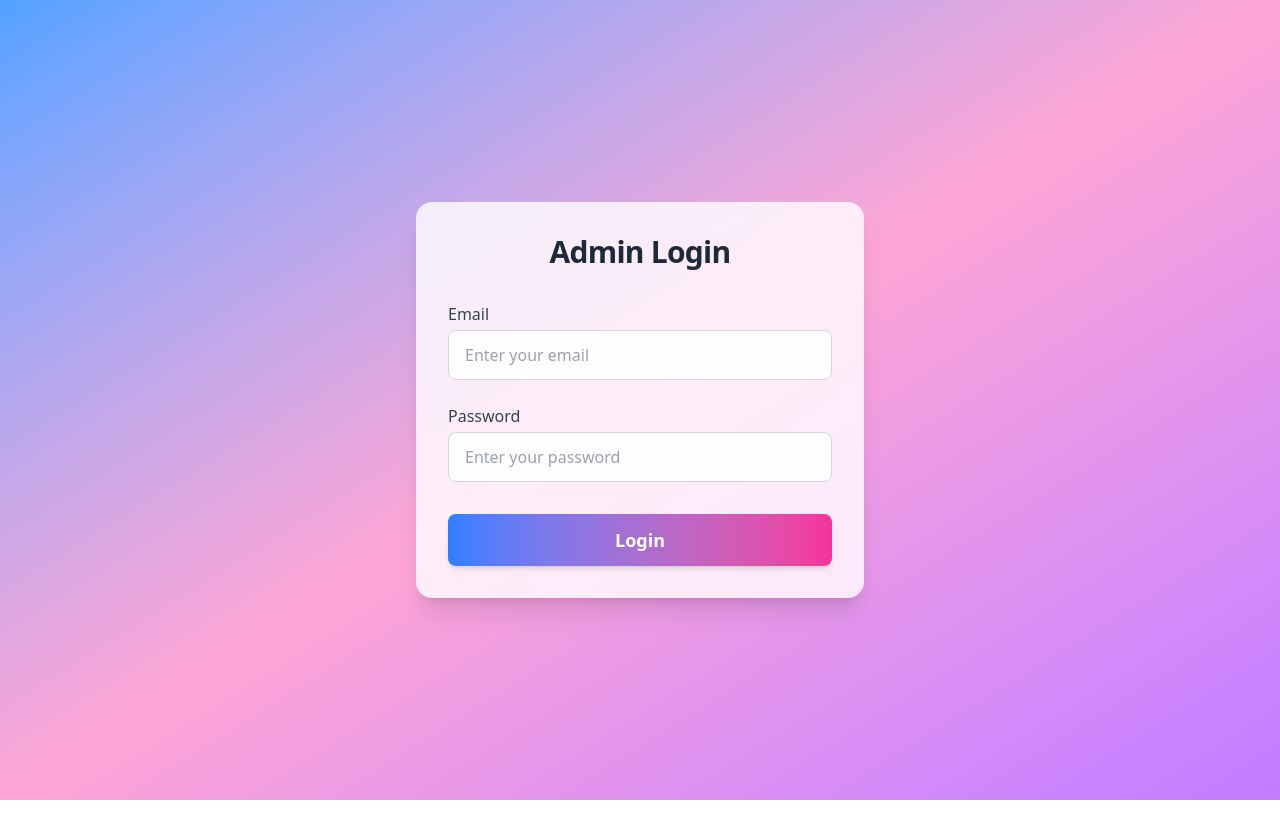
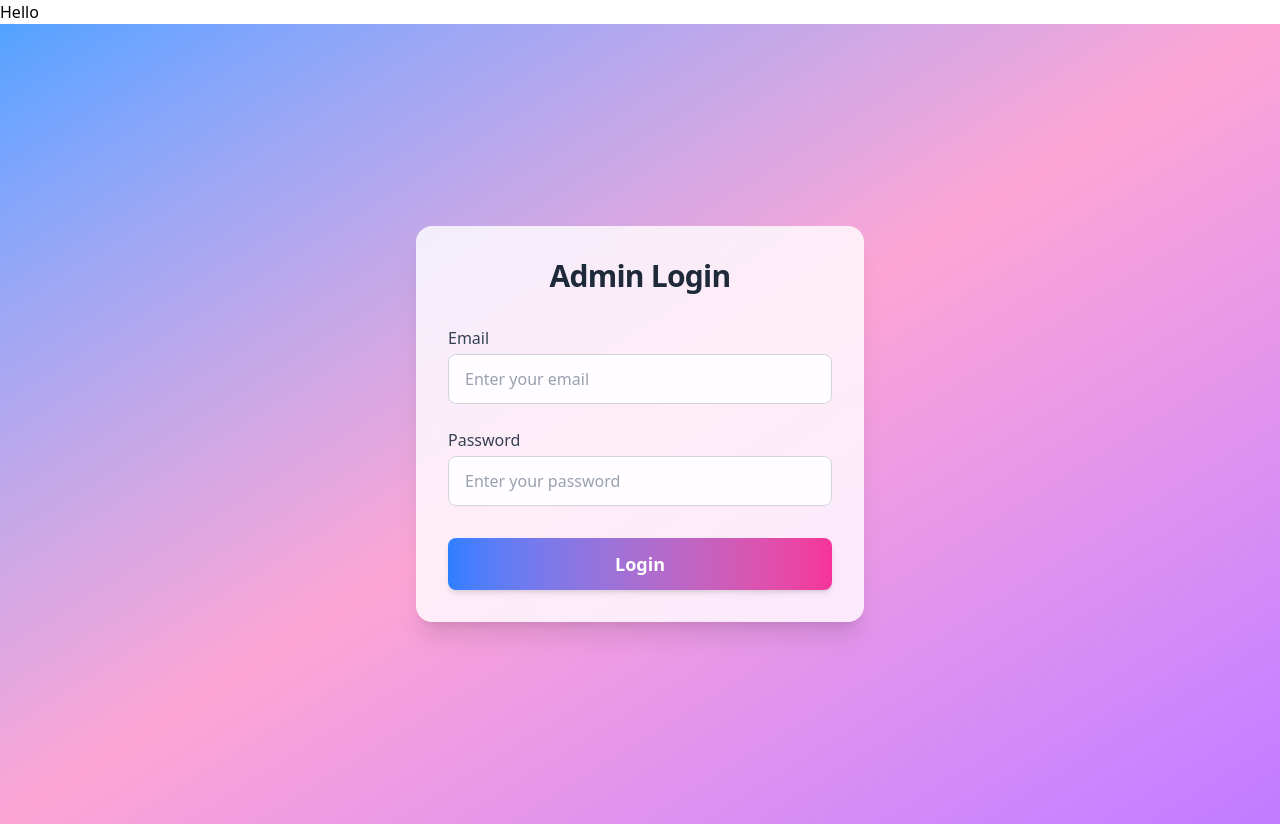
Before and after one commit to MansiGohil-dev/Passes-Scanner-frontend, a React (Vite) app: page /#/ in a window 1280 px wide. Before the commit the page ends 800 px from the top, so only its background shows below. Built offline with nearby package versions, Linux system fonts and the light colour scheme.

Commit message:
New Version

```diff
--- a/src/App.jsx
+++ b/src/App.jsx
@@ -17,7 +17,9 @@ function App() {
   const isAuthenticated = sessionStorage.getItem('team420') === 'true';
 
   return (
-    <Routes>
+    <>
+    <p>Hello</p>
+     <Routes>
       <Route
         path="/"
         element={isAuthenticated ? <AdminCrudPage /> : <Login />}
@@ -42,6 +44,8 @@ function App() {
       <Route path="/scan-pass/:token" element={<ScanPass />} />
       <Route path="/scan-user-pass" element={<ScanUserPass />} />
     </Routes>
+    </>
+
   );
 }
 
```
